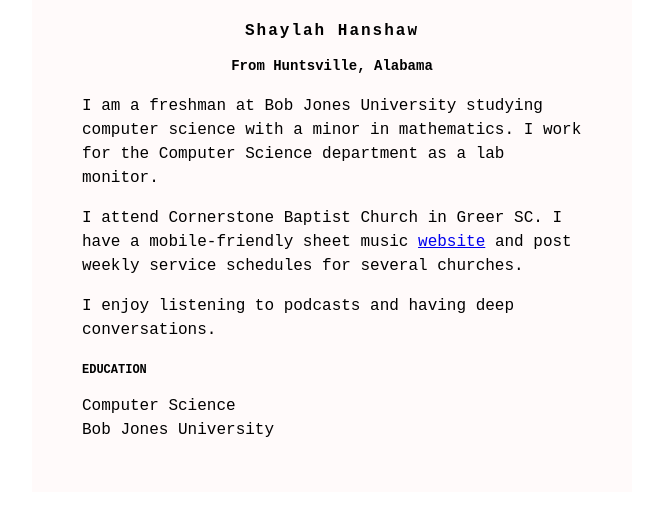
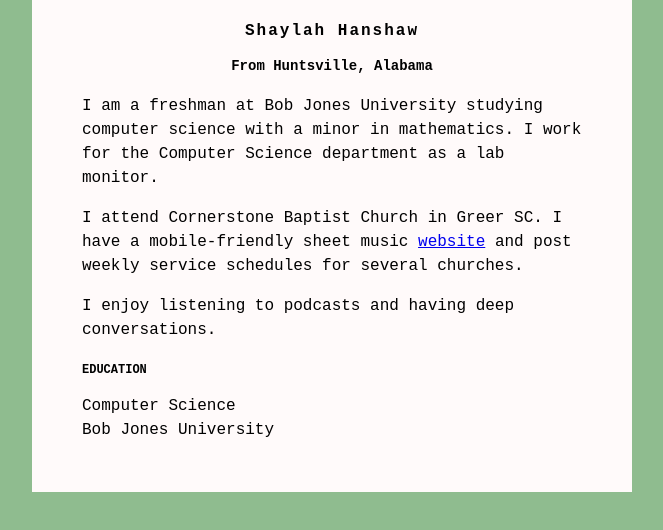
Before and after one commit to ShaylahH/shaylahh.GitHub.io, a plain HTML site: page index.html in a window 1280 px wide. Shown: the whole page, without its empty margins (308-971 px from the left). Drawn offline with Linux system fonts and the light colour scheme.

Commit message:
Update index.html

```diff
--- a/index.html
+++ b/index.html
@@ -2,7 +2,7 @@
 <head>
 <style>
 body {
-    background: DarkeaGreen;
+    background: DarkSeaGreen;
     font-family: Courier New;
 }
 #content {
```
